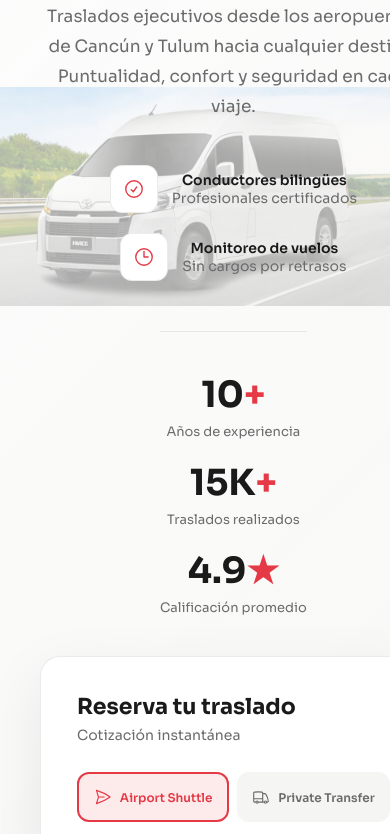
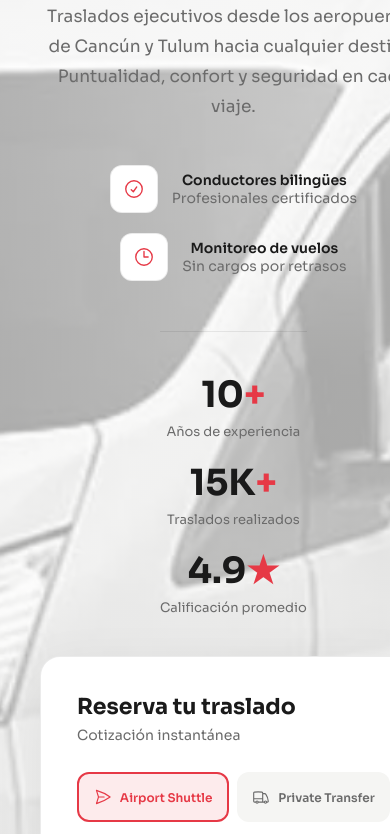
Before and after one commit to dukaramakaro/opa2-preview, a website: page index.html in a window 390 px wide. Shown: the part 335-1169 px from the top of the page. Drawn offline with Linux system fonts and the light colour scheme.

Commit message:
adaptative correctiom

```diff
--- a/index.html
+++ b/index.html
@@ -326,7 +326,7 @@
             .nav-logo img { height: 60px; }
             .nav-links > a:not(.nav-lang a) { display: none; }
             .destinos-grid, .flota-grid, .why-grid { grid-template-columns: 1fr; }
-            .hero { background-position: center 25%; background-size: 100% auto; }
+            .hero { background-position: center center; background-size: cover; background-repeat: no-repeat; }
             .hero-title { font-size: 32px; }
             .hero-content { padding: 30px 20px; }
             .hero-form-container { padding: 10px 20px 50px; }
```
